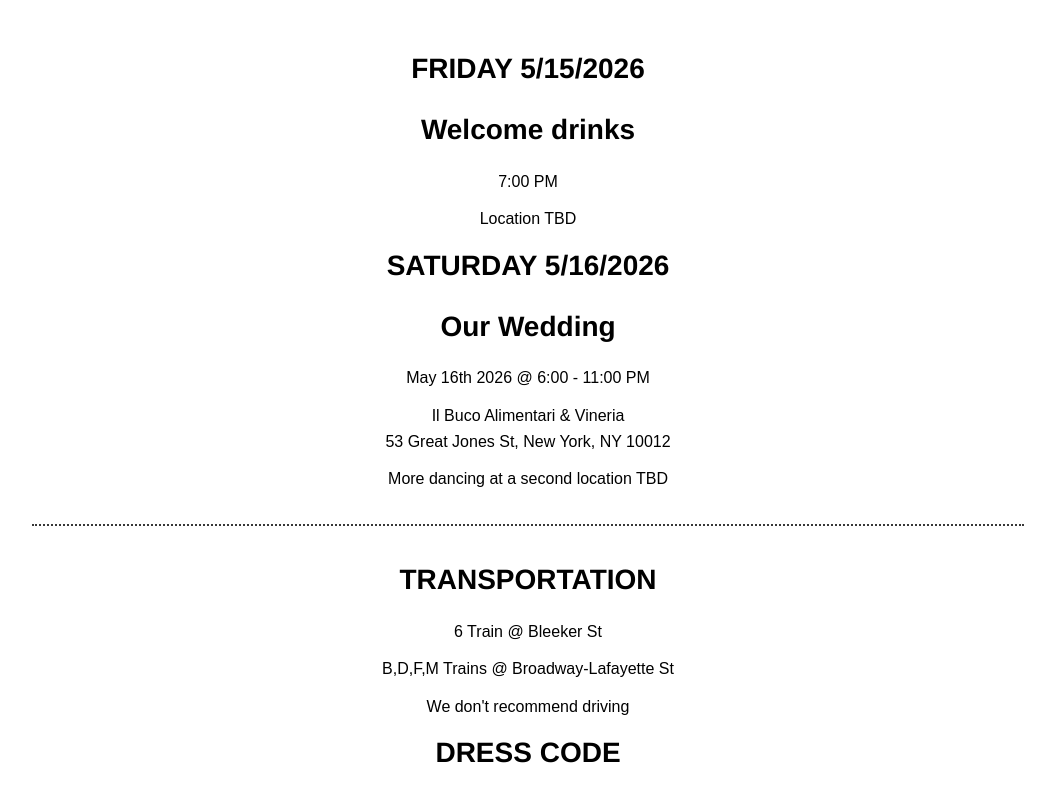
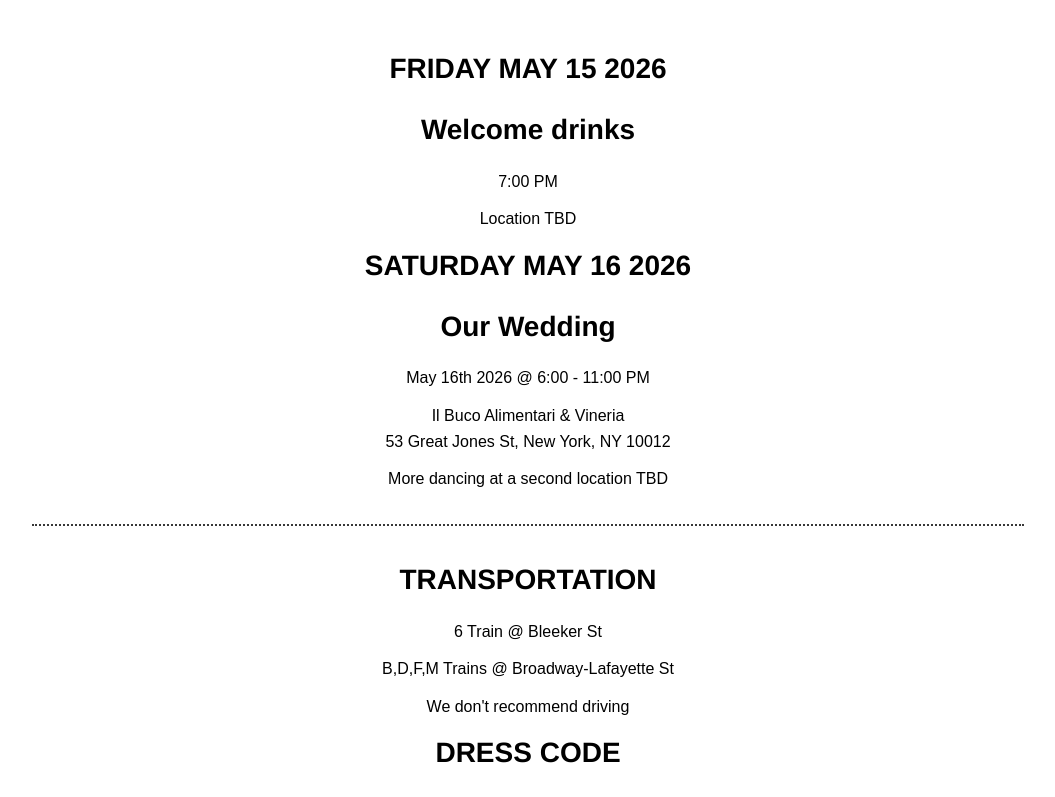
Before and after one commit to meghanhogan/liamandmeghaninloveforever2026, a plain HTML site: page info/index.html in a window 1280 px wide. Shown: the part 73-870 px from the top of the page, without its empty margins (112-1167 px from the left). Drawn offline with Linux system fonts and the light colour scheme.

Commit message:
update dates

```diff
--- a/info/index.html
+++ b/info/index.html
@@ -17,12 +17,12 @@
                 </ul>
             </div>
         </nav>
-      <h2>FRIDAY 5/15/2026</h2>
+      <h2>FRIDAY MAY 15 2026</h2>
       <h3>Welcome drinks</h3>
       <p>7:00 PM</p>
       <p>Location TBD</p>
 
-      <h2>SATURDAY 5/16/2026</h2>
+      <h2>SATURDAY MAY 16 2026</h2>
       <h3>Our Wedding</h3>
       <a
         href="http://www.google.com/calendar/event?action=TEMPLATE&text=Meghan+Liam%20Get%20Married!&dates=20260516T180000/20260516T230000&location=53%20Great%20Jones%20St%2C%20New%20York%2C%20NY"
```
